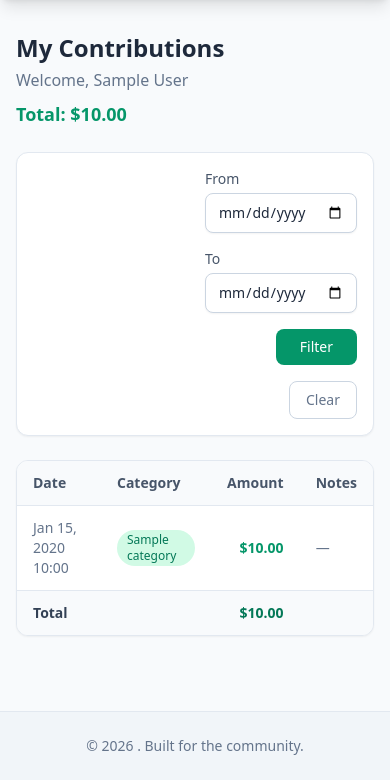
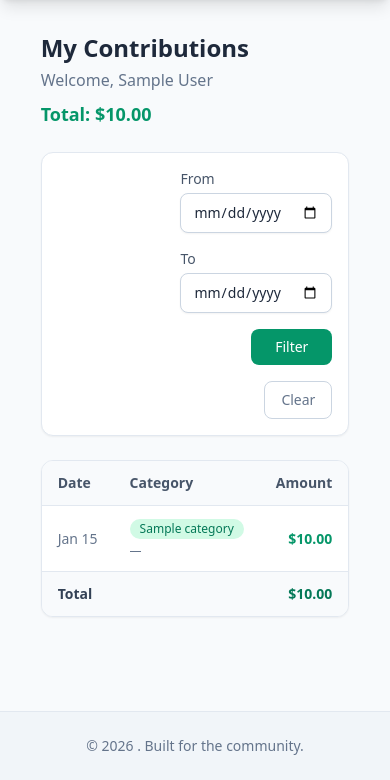
Before and after one commit to hameed-ijadunola/nmk_finance, a Django app: template templates/my_contributions.html in a window 390 px wide. Shown: the part 64-844 px from the top of the page. Run offline with Django 3.2, Linux system fonts and the light colour scheme; the template is opened without the code that fills it: most values are stand-ins (such as "Sample title", 1, 10 or a date in 2020); parts of the project's set-up code (start-up, migrations or seed data) failed here and were passed over; some libraries are stand-ins or nearby versions.

Commit message:
ui updates, dashboard responsiveness

```diff
--- a/templates/contributions.html
+++ b/templates/contributions.html
@@ -51,9 +51,9 @@
     </div>
 </form>
 
-<!-- <div id="contributions-content">
+<div id="contributions-content">
     {% include "partials/contributions_table.html" %}
-</div> -->
+</div>
 
 {% else %}
 <div class="bg-white rounded-xl shadow-sm border border-slate-200 p-12 text-center">
--- a/templates/partials/my_contributions_table.html
+++ b/templates/partials/my_contributions_table.html
@@ -2,28 +2,34 @@
 
 <div class="bg-white rounded-xl shadow-sm border border-slate-200 overflow-hidden">
     {% if contributions %}
-    <div class="overflow-x-auto">
+    <div class="overflow-x-auto w-full max-w-full">
         <table class="w-full text-sm">
             <thead class="bg-slate-50 border-b border-slate-200">
                 <tr>
                     <th class="text-left py-3 px-4 text-slate-600 font-semibold">Date</th>
                     <th class="text-left py-3 px-4 text-slate-600 font-semibold">Category</th>
                     <th class="text-right py-3 px-4 text-slate-600 font-semibold">Amount</th>
-                    <th class="text-left py-3 px-4 text-slate-600 font-semibold">Notes</th>
+                    <th class="hidden md:table-cell text-left py-3 px-4 text-slate-600 font-semibold">Notes</th>
                 </tr>
             </thead>
             <tbody class="divide-y divide-slate-100">
                 {% for c in contributions %}
                 <tr class="hover:bg-slate-50 transition">
-                    <td class="py-3 px-4 text-slate-500">{{ c.date|date:"M d, Y H:i" }}</td>
+                    <td class="py-3 px-4 text-slate-500 whitespace-nowrap">
+                        <span class="sm:hidden">{{ c.date|date:"M d" }}</span>
+                        <span class="hidden sm:inline">{{ c.date|date:"M d, Y H:i" }}</span>
+                    </td>
                     <td class="py-3 px-4">
                         <span
                             class="inline-block bg-emerald-100 text-emerald-700 text-xs font-medium px-2.5 py-0.5 rounded-full">
                             {{ c.category.name }}
                         </span>
+                        <div class="md:hidden mt-1 text-xs text-slate-500 truncate max-w-[14rem]">
+                            {{ c.notes|default:"—" }}
+                        </div>
                     </td>
                     <td class="py-3 px-4 text-right font-semibold text-emerald-600">{{ c.amount|usd }}</td>
-                    <td class="py-3 px-4 text-slate-500">{{ c.notes|default:"—" }}</td>
+                    <td class="hidden md:table-cell py-3 px-4 text-slate-500 truncate max-w-[240px]">{{ c.notes|default:"—" }}</td>
                 </tr>
                 {% endfor %}
             </tbody>
@@ -31,7 +37,7 @@
                 <tr>
                     <td colspan="2" class="py-3 px-4 font-semibold text-slate-700">Total</td>
                     <td class="py-3 px-4 text-right font-bold text-emerald-700">{{ grand_total|usd }}</td>
-                    <td></td>
+                    <td class="hidden md:table-cell"></td>
                 </tr>
             </tfoot>
         </table>
```
Also changed, not shown: templates/dashboard.html (+8 -4 lines).
